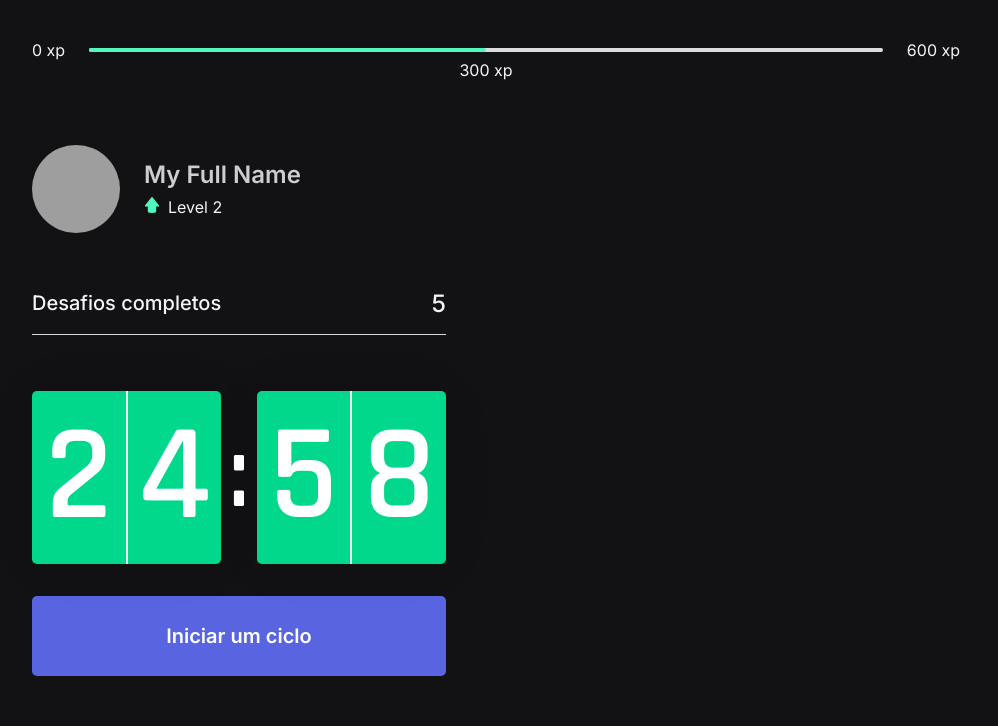
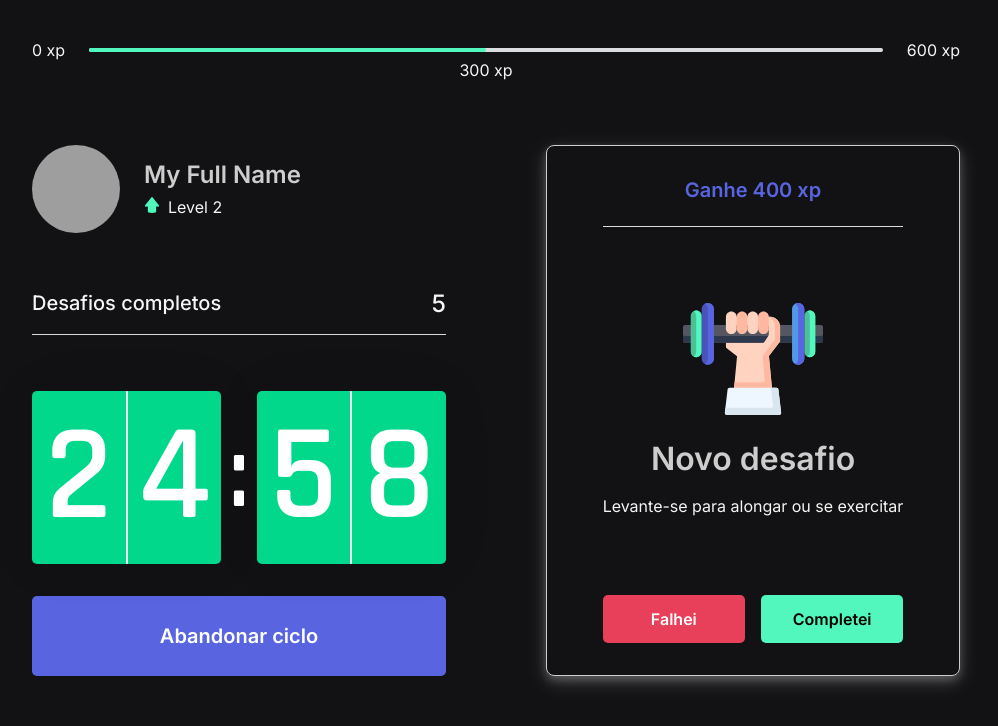
Before and after one commit to georgewfsantos/stretch, a Next.js app: page / in a window 1280 px wide. Both pictures are taken after a click on the button "Iniciar um ciclo". Shown: the top 726 px of the page, without its empty margins (144-1142 px from the left). Built offline with nearby package versions, Linux system fonts and the light colour scheme; grey boxes are pictures that could not be loaded.

Commit message:
finish layout and styling

```diff
--- /dev/null
+++ b/src/components/ChallengeBox/index.tsx
@@ -0,0 +1,39 @@
+import { Container } from "./styles";
+
+function ChallengeBox() {
+  const isChallengeActive = true;
+  return (
+    <Container>
+      {isChallengeActive ? (
+        <div className="active-challenge">
+          <header>Ganhe 400 xp</header>
+
+          <main>
+            <img src="icons/body.svg" alt="Challenge" />
+            <strong>Novo desafio</strong>
+            <p>Levante-se para alongar ou se exercitar</p>
+          </main>
+
+          <footer>
+            <button type="button" className="fail-button">
+              Falhei
+            </button>
+            <button type="button" className="success-button">
+              Completei
+            </button>
+          </footer>
+        </div>
+      ) : (
+        <div className="instruction">
+          <strong>Finalize um ciclo para receber um desafio</strong>
+          <p>
+            <img src="icons/level-up.svg" alt="Level Up" />
+            Avance de nível completando desafios.
+          </p>
+        </div>
+      )}
+    </Container>
+  );
+}
+
+export default ChallengeBox;
--- /dev/null
+++ b/src/components/ChallengeBox/styles.ts
@@ -0,0 +1,112 @@
+import styled from "styled-components";
+
+export const Container = styled.div`
+  height: 100%;
+  border: 1px solid var(--title);
+  border-radius: 0.5rem;
+  box-shadow: 0 4px 8px 0 rgba(255, 255, 255, 0.2),
+    0 6px 20px 0 rgba(255, 255, 255, 0.19);
+
+  display: flex;
+  flex-direction: column;
+  align-items: center;
+  justify-content: center;
+  text-align: center;
+  padding: 2rem;
+
+  .instruction {
+    display: flex;
+    flex-direction: column;
+    align-items: center;
+
+    strong {
+      font-size: 1.5rem;
+      font-weight: 500;
+      line-height: 1.4;
+    }
+
+    > p {
+      display: flex;
+      flex-direction: column;
+      align-items: center;
+      line-height: 1.4;
+      max-width: 70%;
+      margin-top: 3rem;
+
+      img {
+        margin-bottom: 1rem;
+      }
+    }
+  }
+
+  .active-challenge {
+    height: 100%;
+
+    display: flex;
+    flex-direction: column;
+
+    header {
+      color: var(--blue);
+      font-weight: 600;
+      font-size: 1.25rem;
+      padding: 0 2rem 1.5rem;
+      border-bottom: 1px solid var(--gray-line);
+
+      display: flex;
+      flex-direction: column;
+      justify-content: center;
+    }
+
+    main {
+      flex: 1;
+      display: flex;
+      flex-direction: column;
+      align-items: center;
+      justify-content: center;
+
+      > strong {
+        font-weight: 600;
+        font-size: 2rem;
+        color: var(--title);
+        margin: 1.5rem 0 1rem;
+      }
+
+      p {
+        line-height: 1.5;
+      }
+    }
+
+    footer {
+      display: grid;
+      grid-template-columns: repeat(2, 1fr);
+      gap: 1rem;
+
+      button {
+        height: 3rem;
+        display: flex;
+        align-items: center;
+        justify-content: center;
+
+        border: 0;
+        border-radius: 5px;
+        color: var(--white);
+        font-size: 1rem;
+        font-weight: 600;
+        transition: background-color 0.2s;
+
+        &:hover {
+          filter: brightness(0.8);
+        }
+      }
+
+      .fail-button {
+        background: var(--red);
+      }
+
+      .success-button {
+        background: var(--green);
+        color: black;
+      }
+    }
+  }
+`;
--- a/src/components/CountDown/index.tsx
+++ b/src/components/CountDown/index.tsx
@@ -1,27 +1,39 @@
 import { useState, useEffect } from "react";
 import { Container } from "./styles";
 
+let countdownTimeout: NodeJS.Timeout;
+
 function CountDown() {
   const [time, setTime] = useState(25 * 60);
-  const [active, setActive] = useState(false);
+  const [isActive, setIsActive] = useState(false);
+  const [hasFinished, setHasFinished] = useState(false);
 
   const minutes = Math.floor(time / 60);
   const seconds = time % 60;
 
-  const [minuteLeft, minuteRight] = String(minutes).padStart(2, 0).split("");
-  const [secondLeft, secondRight] = String(seconds).padStart(2, 0).split("");
+  const [minuteLeft, minuteRight] = String(minutes).padStart(2, "0").split("");
+  const [secondLeft, secondRight] = String(seconds).padStart(2, "0").split("");
 
   const startCountDown = () => {
-    setActive(true);
+    setIsActive(true);
+  };
+
+  const resetCountDown = () => {
+    clearTimeout(countdownTimeout);
+    setIsActive(false);
+    setTime(25 * 60);
   };
 
   useEffect(() => {
-    if (active && active > 0) {
-      setTimeout(() => {
+    if (isActive && time > 0) {
+      countdownTimeout = setTimeout(() => {
         setTime(time - 1);
       }, 1000);
+    } else if (isActive && time === 0) {
+      setHasFinished(true);
+      setIsActive(false);
     }
-  }, [active, time]);
+  }, [isActive, time]);
 
   return (
     <Container>
@@ -37,9 +49,28 @@ function CountDown() {
           <span>{secondRight}</span>
         </div>
       </div>
-      <button type="button" onClick={startCountDown}>
-        Iniciar um ciclo
-      </button>
+
+      {hasFinished ? (
+        <button disabled className="finished-cycle">
+          Ciclo encerrado
+        </button>
+      ) : (
+        <>
+          {isActive ? (
+            <button
+              type="button"
+              onClick={resetCountDown}
+              className="reset-button"
+            >
+              Abandonar ciclo
+            </button>
+          ) : (
+            <button type="button" onClick={startCountDown}>
+              Iniciar um ciclo
+            </button>
+          )}
+        </>
+      )}
     </Container>
   );
 }
--- a/src/components/CountDown/styles.ts
+++ b/src/components/CountDown/styles.ts
@@ -41,6 +41,21 @@ export const Container = styled.div`
     }
   }
 
+  .finished-cycle {
+    cursor: not-allowed;
+  }
+
+  .stop-button,
+  .finished-cycle {
+    color: #434343;
+    background: var(--white);
+
+    &:not(:disabled):hover {
+      background-color: var(--blue);
+      color: var(--white);
+    }
+  }
+
   button {
     display: flex;
     align-items: center;
@@ -57,7 +72,7 @@ export const Container = styled.div`
     font-weight: 600;
     transition: background-color 0.2s;
 
-    &:hover {
+    &:not(:disabled):hover {
       background: var(--blue-dark);
     }
   }
--- a/src/components/Dashboard/index.tsx
+++ b/src/components/Dashboard/index.tsx
@@ -1,6 +1,7 @@
 import Profile from "../Profile";
 import CompletedChallenges from "../CompletedChallenges";
 import CountDown from "../CountDown";
+import ChallengeBox from "../ChallengeBox";
 
 import { Container } from "./styles";
 
@@ -13,7 +14,7 @@ function Dashboard() {
         <CountDown />
       </div>
 
-      <div className="right"></div>
+      <ChallengeBox />
     </Container>
   );
 }
```
Also changed, not shown: public/icons/body.svg.
